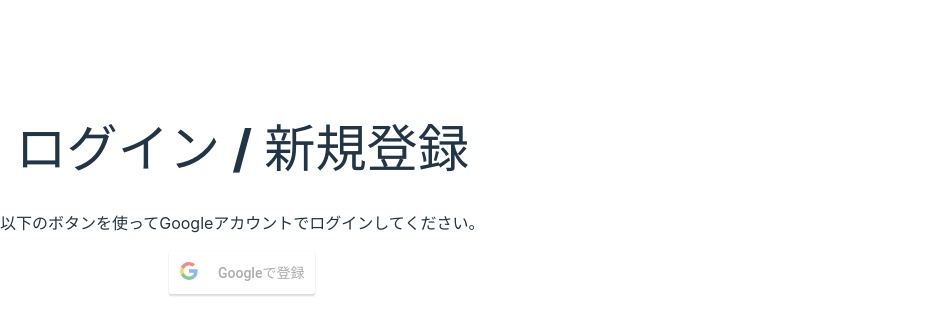
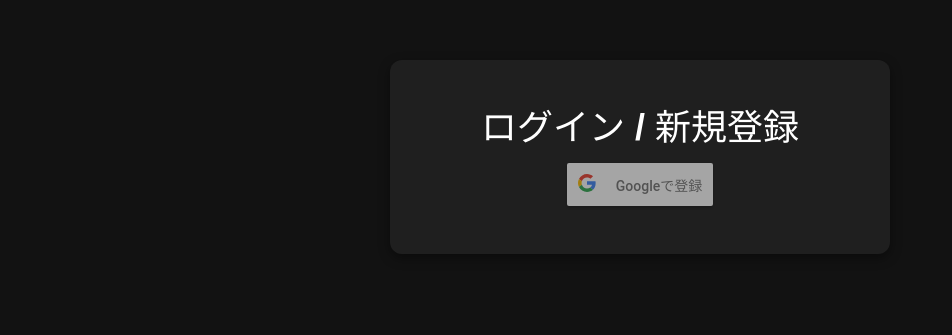
Before and after one commit to sofmes/inw, a React (Vite) app: page / in a window 1280 px wide. Shown: the part 243-578 px from the top of the page, without its empty margins (0-952 px from the left). Built offline with nearby package versions, Linux system fonts and the light colour scheme.

Commit message:
ログインページのデザイン変更: ログインボタンのサイズとカードの大きさを調整

```diff
--- /dev/null
+++ b/src/components/Login.css
@@ -0,0 +1,67 @@
+/* 背景全体の設定 */
+html, body {
+    margin: 0;
+    padding: 0;
+    height: 100%;
+    width: 100%;
+    background-color: #121212; /* ダークモードの背景色 */
+    font-family: Arial, sans-serif;
+  }
+
+  .login-container {
+    display: flex;
+    justify-content: center;
+    align-items: center;
+    height: 100vh; /* ビューポート全体をカバー */
+    width: 100vw; /* ビューポート全体をカバー */
+    background-color: #121212; /* ダークモード背景 */
+    color: #ffffff;
+    box-sizing: border-box;
+  }
+
+  /* カードのスタイル（大きさを変更） */
+  .login-card {
+    width: 100%;
+    max-width: 500px; /* カードの最大幅を広げる */
+    background-color: #1f1f1f; /* ダークモードのカード背景 */
+    padding: 3rem; /* パディングを大きくして中身の余白を増やす */
+    border-radius: 12px; /* 角丸を少し大きく */
+    box-shadow: 0 4px 12px rgba(0, 0, 0, 0.4); /* ダークモードに合うシャドウ */
+    text-align: center;
+    box-sizing: border-box;
+  }
+
+  /* ログイン・新規登録のタイトルを横並びに、文字を大きく */
+  .login-title {
+    display: inline; /* テキストを横一列に並べる */
+    font-size: 36px; /* 文字サイズを大きく */
+    margin-bottom: 2rem; /* タイトルとボタンの間隔を広げる */
+  }
+
+  /* GoogleLoginボタンのラッパー */
+  .google-login-wrapper {
+    display: flex;
+    justify-content: center;
+    margin-top: 1rem;
+  }
+
+  /* Googleログインボタンのスタイル（ボタンの大きさを調整） */
+  .google-login-btn {
+    width: 100%; /* ボタンをカード幅に合わせて広げる */
+    padding: 15px; /* ボタンのパディングを大きく */
+    background-color: #4285f4;
+    color: white;
+    border: none;
+    border-radius: 5px;
+    font-size: 18px; /* ボタン文字の大きさを変更 */
+    cursor: pointer;
+    transition: background-color 0.3s ease;
+  }
+
+  .google-login-btn:hover {
+    background-color: #357ae8;
+  }
+
+  .google-login-btn:focus {
+    outline: none;
+  }
--- a/src/components/Login.tsx
+++ b/src/components/Login.tsx
@@ -1,4 +1,5 @@
 import GoogleLogin from "react-google-login";
+import "./Login.css";
 
 const Login = () => {
   const onSuccess = (response: any) => {
@@ -12,9 +13,12 @@ const Login = () => {
   };
 
   return (
-    <div style={{ textAlign: "center", marginTop: "100px" }}>
-      <h1>ログイン / 新規登録</h1>
-      <p>以下のボタンを使ってGoogleアカウントでログインしてください。</p>
+    <div className="login-container">
+      <div className="login-card">
+        <h1 className="login-title">
+          ログイン / 新規登録
+        </h1>
+        <div className="google-login-wrapper">
           <GoogleLogin
             clientId="あなたのクライアントIDをここに挿入してください"
             buttonText="Googleで登録"
@@ -23,6 +27,8 @@ const Login = () => {
             cookiePolicy={"single_host_origin"}
           />
         </div>
+      </div>
+    </div>
   );
 };
 
```
Lines whose indentation alone changed are shown as unchanged.
